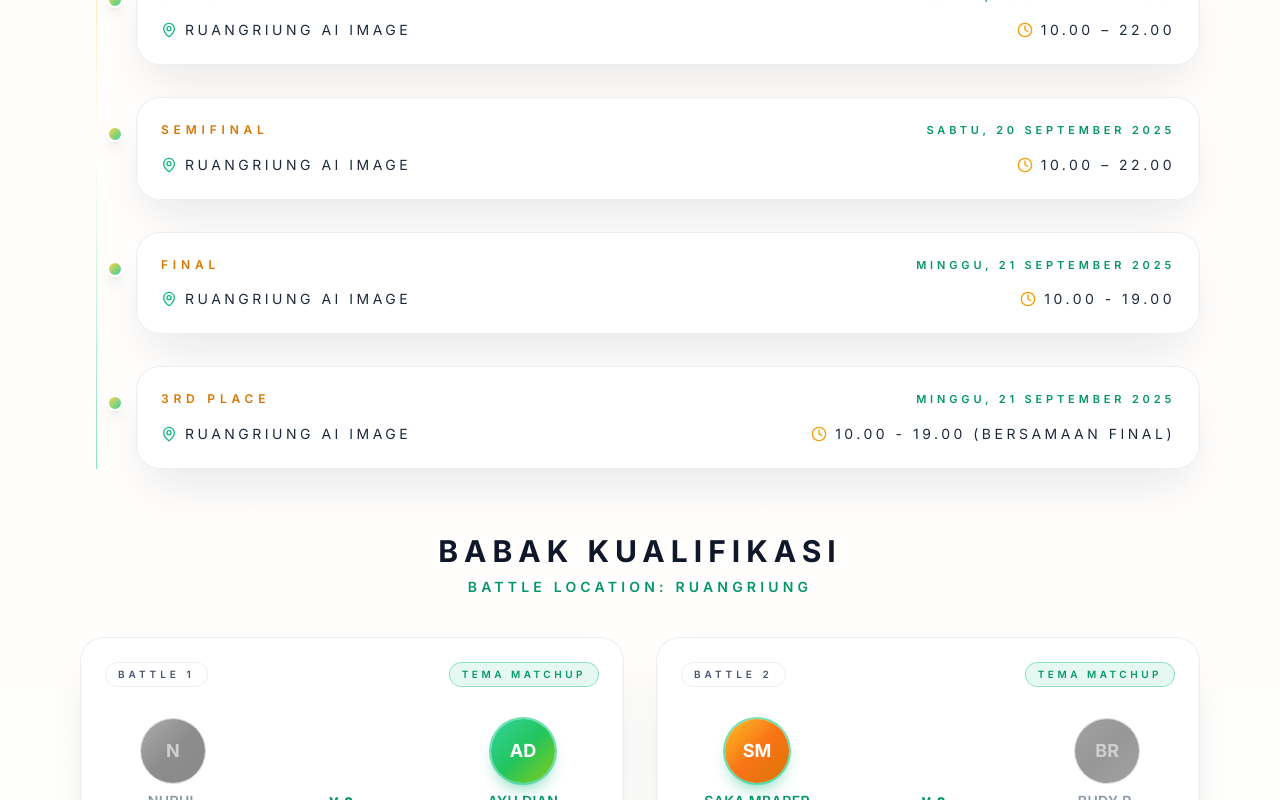
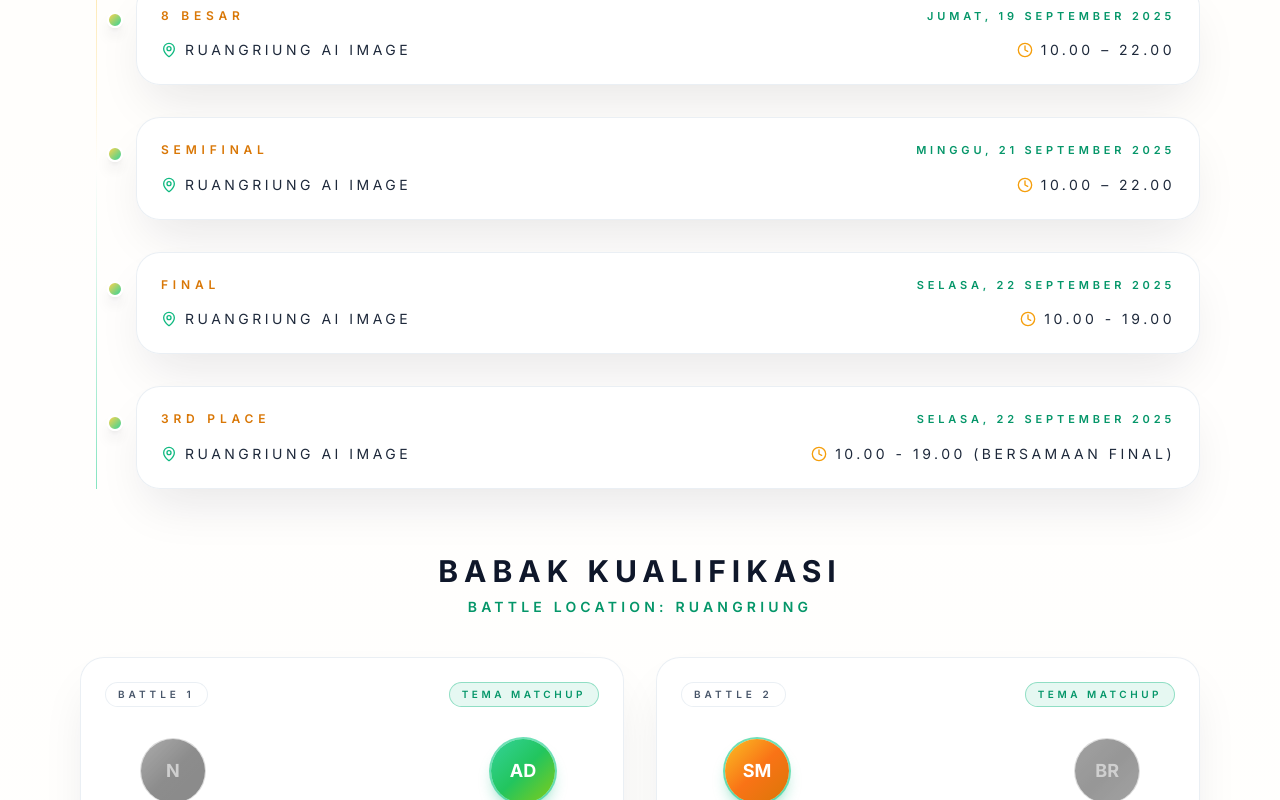
Before and after one commit to ruangriung/ruangriung-generator-app, a Next.js app: page /battle-ignite-friendship in a window 1280 px wide. Shown: the part 1080-1880 px from the top of the page. Built offline with nearby package versions, Linux system fonts and the light colour scheme; no server answers.

Commit message:
Update semifinal bracket and final schedule

```diff
--- a/app/battle-ignite-friendship/page.tsx
+++ b/app/battle-ignite-friendship/page.tsx
@@ -181,9 +181,9 @@ const eventHighlights = [
   },
   {
     title: 'Jadwal',
-    highlight: '17 - 21 September 2025',
+    highlight: '17 - 22 September 2025',
     description:
-      'Dimulai dari 16 besar hingga final, dengan perempat final pada Jumat 19 September 2025 dan final Minggu 21 September 2025.',
+      'Dimulai dari 16 besar hingga final, dengan perempat final pada Jumat 19 September 2025, semifinal Minggu 21 September 2025, dan final Selasa 22 September 2025.',
     icon: CalendarDays,
   },
   {
@@ -298,20 +298,20 @@ const semiFinalMatches = [
   {
     match: 'Semifinal 1',
     stageLabel: 'Semifinal',
-    dateLabel: 'Sabtu, 20 September 2025',
+    dateLabel: 'Minggu, 21 September 2025',
     timeLabel: '10.00 – 22.00',
     locationLabel: 'RuangRiung AI Image',
-    left: { name: 'Pemenang Match 1', subtitle: 'Perempat Final 1' },
-    right: { name: 'Pemenang Match 2', subtitle: 'Perempat Final 2' },
+    left: withParticipant('Ayu Dian'),
+    right: withParticipant('Saka Mbarep'),
   },
   {
     match: 'Semifinal 2',
     stageLabel: 'Semifinal',
-    dateLabel: 'Sabtu, 20 September 2025',
+    dateLabel: 'Minggu, 21 September 2025',
     timeLabel: '10.00 – 22.00',
     locationLabel: 'RuangRiung AI Image',
-    left: { name: 'Pemenang Match 3', subtitle: 'Perempat Final 3' },
-    right: { name: 'Pemenang Match 4', subtitle: 'Perempat Final 4' },
+    left: withParticipant('Aluh Gemoy'),
+    right: withParticipant('Winda A.', { name: 'Winda' }),
   },
 ] satisfies BracketMatch[];
 
@@ -319,7 +319,7 @@ const finalMatches = [
   {
     match: 'Grand Final',
     stageLabel: 'Final',
-    dateLabel: 'Minggu, 21 September 2025',
+    dateLabel: 'Selasa, 22 September 2025',
     timeLabel: '10.00 - 19.00',
     locationLabel: 'RuangRiung AI Image',
     left: { name: 'Pemenang Semifinal 1', subtitle: 'Semifinal 1' },
@@ -331,7 +331,7 @@ const thirdPlaceMatches = [
   {
     match: '3rd Place Battle',
     stageLabel: '3rd Place',
-    dateLabel: 'Minggu, 21 September 2025',
+    dateLabel: 'Selasa, 22 September 2025',
     timeLabel: '10.00 - 19.00 (bersamaan Final)',
     locationLabel: 'RuangRiung AI Image',
     left: { name: 'Kalah Semifinal 1', subtitle: 'Semifinal 1' },
@@ -354,19 +354,19 @@ const stageSchedule = [
   },
   {
     stage: 'Semifinal',
-    date: 'Sabtu, 20 September 2025',
+    date: 'Minggu, 21 September 2025',
     time: '10.00 – 22.00',
     location: 'RuangRiung AI Image',
   },
   {
     stage: 'Final',
-    date: 'Minggu, 21 September 2025',
+    date: 'Selasa, 22 September 2025',
     time: '10.00 - 19.00',
     location: 'RuangRiung AI Image',
   },
   {
     stage: '3rd Place',
-    date: 'Minggu, 21 September 2025',
+    date: 'Selasa, 22 September 2025',
     time: '10.00 - 19.00 (bersamaan Final)',
     location: 'RuangRiung AI Image',
   },
@@ -834,10 +834,10 @@ export default function BattleIgniteFriendshipPage() {
             <div className="text-center">
               <h2 className="text-3xl font-bold uppercase tracking-[0.2em] text-slate-900 dark:text-white">Babak Semifinal</h2>
               <p className="mt-2 text-sm font-semibold uppercase tracking-[0.3em] text-emerald-600 dark:text-emerald-300">
-                Jadwal: Sabtu, 20 September 2025
+                Jadwal: Minggu, 21 September 2025
               </p>
               <p className="mt-1 text-xs font-semibold uppercase tracking-[0.35em] text-amber-600 dark:text-amber-200">
-                Slot menunggu pemenang perempat final
+                Empat besar: Ayu Dian, Saka Mbarep, Aluh Gemoy, Winda
               </p>
             </div>
 
@@ -852,7 +852,7 @@ export default function BattleIgniteFriendshipPage() {
             <div className="text-center">
               <h2 className="text-3xl font-bold uppercase tracking-[0.2em] text-slate-900 dark:text-white">Babak Final</h2>
               <p className="mt-2 text-sm font-semibold uppercase tracking-[0.3em] text-emerald-600 dark:text-emerald-300">
-                Minggu, 21 September 2025 - Pukul 10.00 - 19.00
+                Selasa, 22 September 2025 - Pukul 10.00 - 19.00
               </p>
             </div>
 
@@ -867,7 +867,7 @@ export default function BattleIgniteFriendshipPage() {
             <div className="text-center">
               <h2 className="text-3xl font-bold uppercase tracking-[0.2em] text-slate-900 dark:text-white">3rd Place Battle</h2>
               <p className="mt-2 text-sm font-semibold uppercase tracking-[0.3em] text-emerald-600 dark:text-emerald-300">
-                Digelar serentak dengan Final pada pukul 10.00 - 19.00
+                Digelar serentak dengan Final pada Selasa, 22 September 2025 pukul 10.00 - 19.00
               </p>
             </div>
 
```
